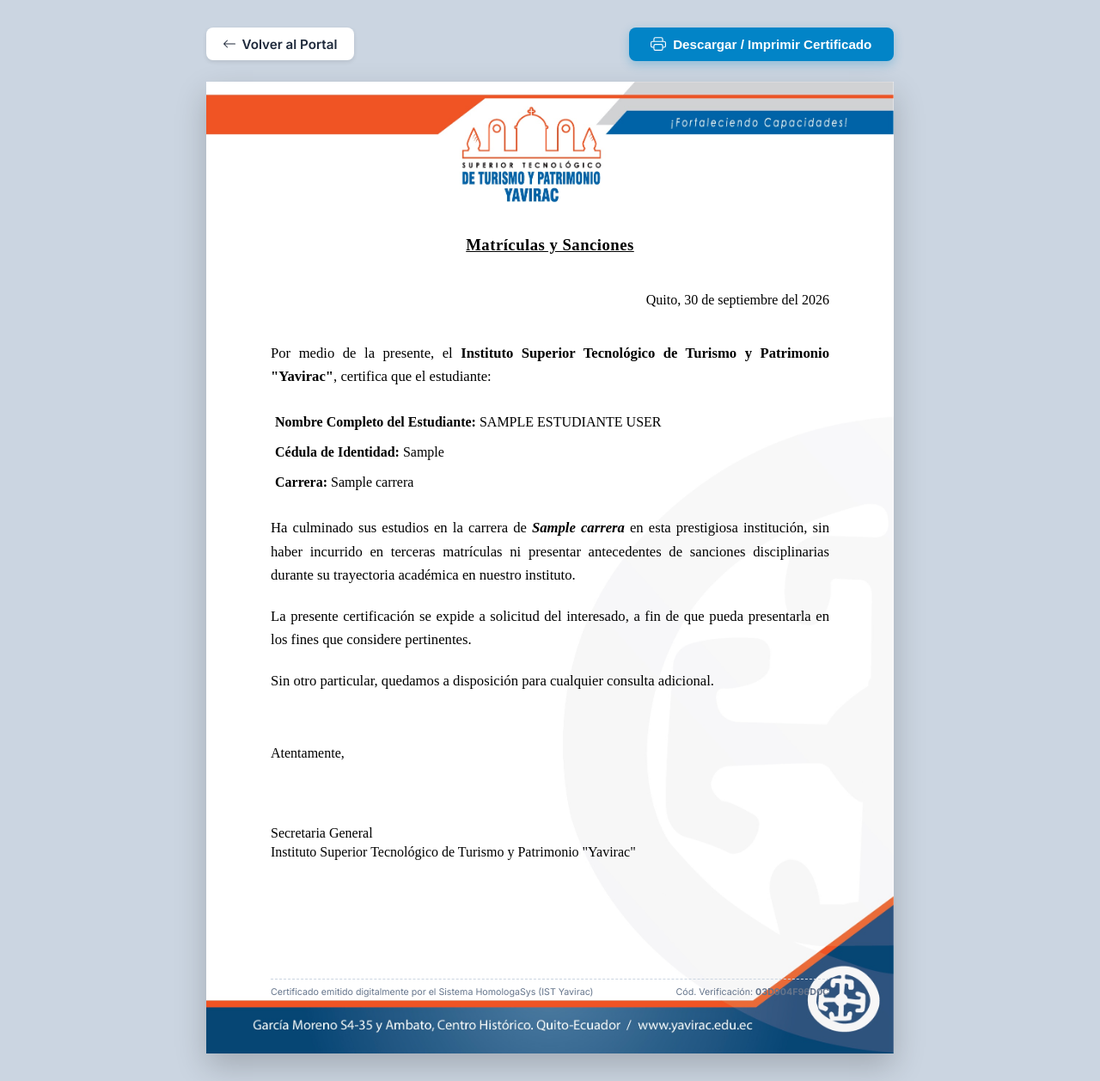
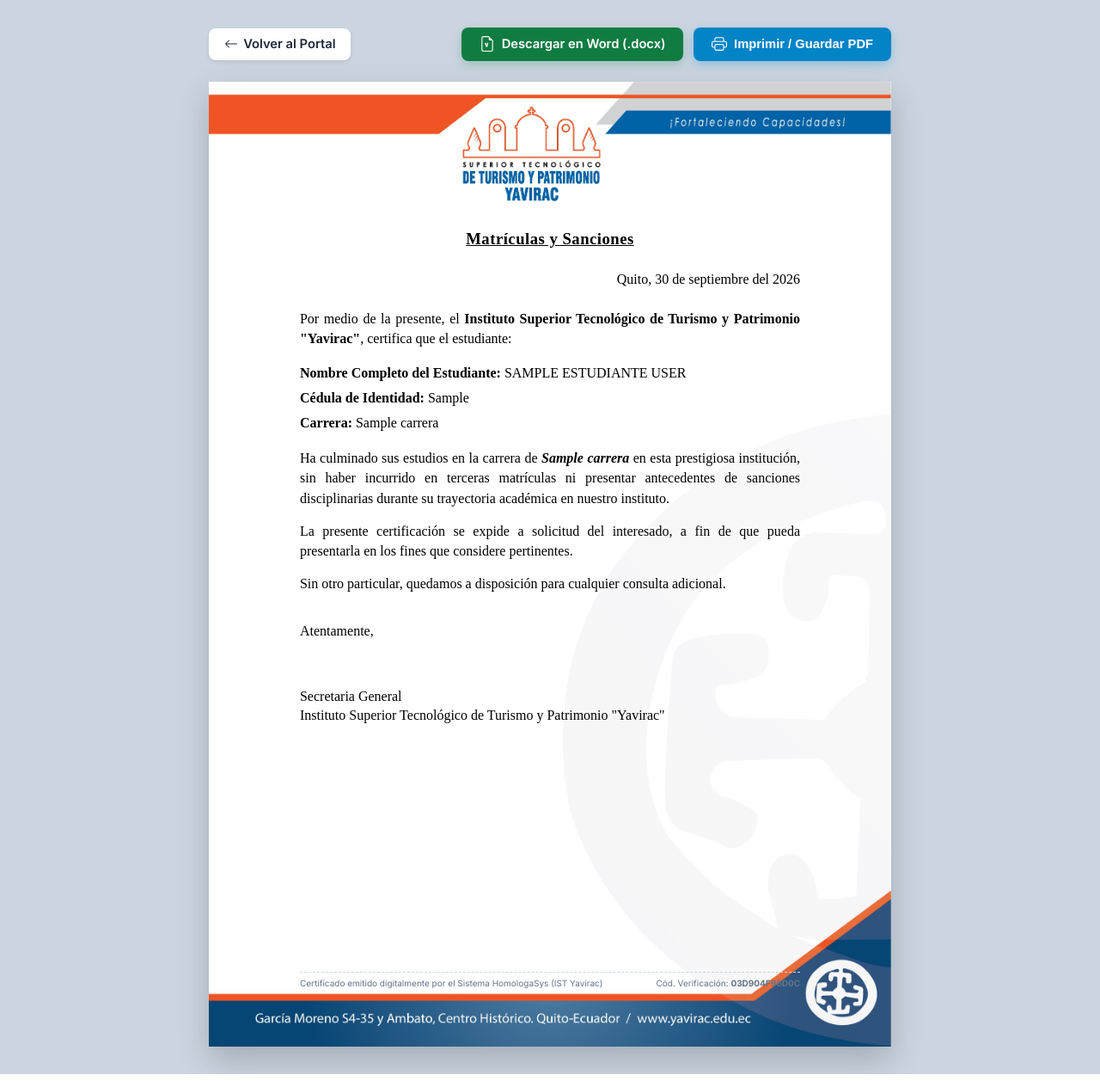
Before and after one commit to ByronMoreno/homologaciones, a Flask app: page /estudiante/certificado-disciplinario in a window 1280 px wide. Shown: the whole page at 86% size. Run offline with Flask 3, Linux system fonts and the light colour scheme; a user stored in the database is signed in; tables that the repository leaves empty hold one stand-in row (values such as "Sample post").

Commit message:
Solucionar certificado en 1 sola hoja con marca de agua y descarga Word docx

```diff
--- a/app/students/views.py
+++ b/app/students/views.py
@@ -1,6 +1,7 @@
 import os
+import io
 import uuid
-from flask import render_template, redirect, url_for, flash, request, session, current_app
+from flask import render_template, redirect, url_for, flash, request, session, current_app, send_file
 from werkzeug.utils import secure_filename
 from sqlalchemy import and_
 from extensions import db
@@ -323,3 +324,144 @@ def certificado_disciplinario():
         fecha_actual=fecha_actual,
         codigo_verif=codigo_verif
     )
+
+
+def generar_documento_docx_certificado(template_path, estudiante_nombre, estudiante_cedula, carrera_nombre, fecha_actual, codigo_verif=None):
+    """Carga la plantilla oficial en Word y sustituye dinámicamente los datos del estudiante respetando marcas de agua y estilos."""
+    import docx
+    doc = docx.Document(template_path)
+
+    for p in doc.paragraphs:
+        full_text = "".join(r.text for r in p.runs)
+
+        # 1. Fecha: Quito, 10 de abril del 2026
+        if "Quito," in full_text:
+            if len(p.runs) > 0:
+                p.runs[0].text = f"Quito, {fecha_actual}"
+                for r in p.runs[1:]:
+                    r.text = ""
+
+        # 2. Nombre completo del estudiante
+        elif "Nombre Completo del Estudiante:" in full_text:
+            replaced = False
+            for r in p.runs:
+                if any(x in r.text for x in ["CENTENO", "QUINAUCHO", "STEVEN"]):
+                    r.text = f" {estudiante_nombre.upper()}"
+                    replaced = True
+            if not replaced and len(p.runs) == 1:
+                p.runs[0].text = f"Nombre Completo del Estudiante: {estudiante_nombre.upper()}"
+
+        # 3. Cédula de Identidad
+        elif "Cédula de Identidad:" in full_text:
+            replaced = False
+            for r in p.runs:
+                if "1752856771" in r.text:
+                    r.text = f" {estudiante_cedula}"
+                    replaced = True
+            if not replaced and len(p.runs) == 1:
+                p.runs[0].text = f"Cédula de Identidad: {estudiante_cedula}"
+
+        # 4. Carrera informativa
+        elif full_text.strip().startswith("Carrera:"):
+            replaced = False
+            for r in p.runs:
+                if "Tecnología Superior" in r.text or "Desarrollo de Software" in r.text:
+                    r.text = f" {carrera_nombre}"
+                    replaced = True
+            if not replaced and len(p.runs) == 1:
+                p.runs[0].text = f"Carrera: {carrera_nombre}"
+
+        # 5. Carrera en negrita en el párrafo del cuerpo
+        elif "Ha culminado sus estudios" in full_text:
+            for r in p.runs:
+                if "Tecnología Superior" in r.text or "Desarrollo de Software" in r.text:
+                    r.text = carrera_nombre
+
+    output = io.BytesIO()
+    doc.save(output)
+    output.seek(0)
+    return output
+
+
+@students_bp.route('/certificado-disciplinario/docx')
+@student_login_required
+def descargar_certificado_docx():
+    """Genera y descarga directamente el archivo oficial .docx pre-llenado con los datos del estudiante."""
+    import hashlib
+    from datetime import datetime
+    from app.models import Solicitud, Seguimiento, TipoDocumento, Documento
+
+    student = Estudiante.query.get(session['student_id'])
+    if not student:
+        session.pop('student_id', None)
+        return redirect(url_for('students.login'))
+
+    dt = datetime.now()
+    meses = [
+        "enero", "febrero", "marzo", "abril", "mayo", "junio",
+        "julio", "agosto", "septiembre", "octubre", "noviembre", "diciembre"
+    ]
+    fecha_actual = f"{dt.day} de {meses[dt.month - 1]} del {dt.year}"
+
+    verif_payload = f"{student.cedula}_{dt.strftime('%Y%m%d%H%M')}"
+    codigo_verif = hashlib.md5(verif_payload.encode('utf-8')).hexdigest()[:12].upper()
+
+    # Registrar el seguimiento en la base de datos
+    solicitud = Solicitud.query.filter_by(estudiante_id=student.id).first()
+    if solicitud:
+        ip_addr = request.remote_addr
+        seguimiento = Seguimiento(
+            solicitud_id=solicitud.id,
+            user_id=None,
+            action='Certificado Word Descargado',
+            details=f"El estudiante descargó en formato Word (.docx) su certificado disciplinario (Verificación: {codigo_verif}).",
+            ip_address=ip_addr
+        )
+        db.session.add(seguimiento)
+
+        # Marcar automáticamente este requisito del checklist como Aprobado
+        tipo_cert = TipoDocumento.query.filter(TipoDocumento.name.ilike('%terceras%')).first()
+        if tipo_cert:
+            doc_cert = Documento.query.filter_by(solicitud_id=solicitud.id, tipo_documento_id=tipo_cert.id).first()
+            if not doc_cert:
+                doc_cert = Documento(
+                    solicitud_id=solicitud.id,
+                    tipo_documento_id=tipo_cert.id,
+                    file_path=None,
+                    filename=None,
+                    status='Aprobado',
+                    version=1,
+                    notes='Generado y descargado en formato Word (.docx) por el estudiante.'
+                )
+                db.session.add(doc_cert)
+            else:
+                doc_cert.status = 'Aprobado'
+                doc_cert.notes = 'Generado y descargado en formato Word (.docx) por el estudiante.'
+
+        db.session.commit()
+
+    template_path = os.path.abspath(
+        os.path.join(current_app.root_path, '..', 'formatos_doc', 'CERTIFICADO DE NO POSEER TERCERAS MATRICULAS Y SANCIONES 2026-1 FORMATO.docx')
+    )
+
+    if not os.path.exists(template_path):
+        flash('No se encontró la plantilla oficial del certificado.', 'error')
+        return redirect(url_for('students.dashboard'))
+
+    carrera_name = student.carrera.name if student.carrera else 'Tecnología Superior'
+    docx_buffer = generar_documento_docx_certificado(
+        template_path=template_path,
+        estudiante_nombre=student.fullname,
+        estudiante_cedula=student.cedula,
+        carrera_nombre=carrera_name,
+        fecha_actual=fecha_actual,
+        codigo_verif=codigo_verif
+    )
+
+    filename = f"Certificado_Terceras_Matriculas_{student.cedula}.docx"
+    return send_file(
+        docx_buffer,
+        as_attachment=True,
+        download_name=filename,
+        mimetype='application/vnd.openxmlformats-officedocument.wordprocessingml.document'
+    )
--- a/app/templates/students/certificado.html
+++ b/app/templates/students/certificado.html
@@ -26,10 +26,10 @@
             min-height: 100vh;
         }
 
-        /* Barra de acciones flotante para pantalla */
+        /* Barra de acciones superior para pantalla */
         .print-btn-container {
             width: 100%;
-            max-width: 800px;
+            max-width: 210mm;
             display: flex;
             justify-content: space-between;
             align-items: center;
@@ -41,12 +41,12 @@
             color: #1e293b;
             text-decoration: none;
             font-weight: 600;
-            font-size: 0.95rem;
+            font-size: 0.92rem;
             display: inline-flex;
             align-items: center;
             gap: 0.4rem;
             background: #ffffff;
-            padding: 0.6rem 1.2rem;
+            padding: 0.6rem 1.1rem;
             border-radius: 8px;
             box-shadow: 0 2px 5px rgba(0,0,0,0.1);
             transition: all 0.2s;
@@ -58,14 +58,44 @@
             transform: translateY(-1px);
         }
 
+        .print-actions {
+            display: flex;
+            align-items: center;
+            gap: 0.75rem;
+        }
+
+        .btn-docx {
+            background-color: #107c41; /* Microsoft Word green */
+            color: #ffffff;
+            text-decoration: none;
+            border: none;
+            padding: 0.65rem 1.3rem;
+            border-radius: 8px;
+            font-weight: 600;
+            font-size: 0.92rem;
+            cursor: pointer;
+            box-shadow: 0 4px 12px rgba(16, 124, 65, 0.25);
+            display: inline-flex;
+            align-items: center;
+            gap: 0.5rem;
+            transition: all 0.2s;
+        }
+
+        .btn-docx:hover {
+            background-color: #0b5a2f;
+            color: #ffffff;
+            transform: translateY(-1px);
+            box-shadow: 0 6px 16px rgba(16, 124, 65, 0.35);
+        }
+
         .btn-print {
             background-color: #0284c7;
             color: #ffffff;
             border: none;
-            padding: 0.65rem 1.6rem;
+            padding: 0.65rem 1.3rem;
             border-radius: 8px;
             font-weight: 600;
-            font-size: 0.95rem;
+            font-size: 0.92rem;
             cursor: pointer;
             box-shadow: 0 4px 12px rgba(2, 132, 199, 0.3);
             display: inline-flex;
@@ -80,28 +110,45 @@
             box-shadow: 0 6px 16px rgba(2, 132, 199, 0.4);
         }
 
-        /* Hoja de Certificado Formato A4 / Letter */
+        /* Hoja de Certificado Formato A4 Exacto (210mm x 297mm) */
         .cert-sheet {
+            position: relative;
             background-color: #ffffff;
-            background-image: url("{{ url_for('static', filename='img/hoja_membretada_yavirac.png') }}");
-            background-size: 100% 100%;
-            background-repeat: no-repeat;
-            background-position: center top;
-            width: 800px;
-            min-height: 1130px;
-            padding: 160px 75px 65px 75px;
+            width: 210mm;
+            height: 297mm;
+            max-height: 297mm;
+            min-height: 297mm;
+            box-sizing: border-box;
+            padding: 42mm 28mm 18mm 28mm;
             box-shadow: 0 15px 35px rgba(0, 0, 0, 0.2);
-            position: relative;
+            margin: 0 auto;
+            overflow: hidden;
             display: flex;
             flex-direction: column;
             justify-content: space-between;
         }
 
+        /* Imagen de Fondo / Marca de Agua Yavirac como elemento DOM para impresión 100% garantizada */
+        .cert-watermark {
+            position: absolute;
+            top: 0;
+            left: 0;
+            width: 210mm;
+            height: 297mm;
+            object-fit: fill;
+            z-index: 0;
+            pointer-events: none;
+            -webkit-print-color-adjust: exact !important;
+            print-color-adjust: exact !important;
+        }
+
         /* Contenido del Documento */
         .doc-content {
+            position: relative;
+            z-index: 1;
             flex-grow: 1;
-            font-size: 12.5pt;
-            line-height: 1.65;
+            font-size: 12pt;
+            line-height: 1.48;
             color: #000000;
         }
 
@@ -110,32 +157,33 @@
             font-weight: bold;
             text-decoration: underline;
             font-size: 14pt;
-            margin-top: 15px;
-            margin-bottom: 35px;
+            margin-top: 10px;
+            margin-bottom: 22px;
             letter-spacing: 0.5px;
         }
 
         .doc-date {
             text-align: right;
             font-size: 12pt;
-            margin-bottom: 35px;
+            margin-bottom: 22px;
         }
 
         .doc-paragraph {
             text-align: justify;
-            margin-bottom: 20px;
+            margin-bottom: 14px;
             text-justify: inter-word;
+            line-height: 1.48;
         }
 
         .doc-student-info {
-            margin: 25px 0;
-            padding-left: 5px;
-            line-height: 1.8;
+            margin: 16px 0;
+            padding-left: 0;
+            line-height: 1.55;
             font-size: 12pt;
         }
 
         .doc-student-info div {
-            margin-bottom: 6px;
+            margin-bottom: 4px;
         }
 
         .doc-student-info strong {
@@ -143,13 +191,13 @@
         }
 
         .doc-signature-block {
-            margin-top: 60px;
+            margin-top: 32px;
             font-size: 12pt;
-            line-height: 1.4;
+            line-height: 1.35;
         }
 
         .doc-signature-block .firmante {
-            margin-top: 70px;
+            margin-top: 55px; /* Espacio exacto para firma manuscrita y sello */
             font-weight: normal;
         }
 
@@ -163,27 +211,33 @@
 
         /* Pie de verificación institucional */
         .doc-footer-security {
+            position: relative;
+            z-index: 1;
             font-family: 'Inter', sans-serif;
-            font-size: 8pt;
+            font-size: 7.5pt;
             color: #64748b;
             border-top: 1px dashed #cbd5e1;
-            padding-top: 8px;
+            padding-top: 6px;
             display: flex;
             justify-content: space-between;
             align-items: center;
         }
 
-        /* Estilos de Impresión / Guardar como PDF */
+        /* Reglas estrictas de Impresión para forzar 1 SOLA HOJA y Marca de Agua */
         @page {
             size: A4 portrait;
             margin: 0;
         }
 
         @media print {
-            body {
-                background-color: #ffffff !important;
+            html, body {
+                width: 210mm !important;
+                height: 297mm !important;
+                max-height: 297mm !important;
+                margin: 0 !important;
                 padding: 0 !important;
-                margin: 0 !important;
+                background: #ffffff !important;
+                overflow: hidden !important;
                 -webkit-print-color-adjust: exact !important;
                 print-color-adjust: exact !important;
             }
@@ -193,19 +247,29 @@
             }
 
             .cert-sheet {
-                width: 100% !important;
-                max-width: 100% !important;
+                width: 210mm !important;
                 height: 297mm !important;
+                max-height: 297mm !important;
                 min-height: 297mm !important;
-                padding: 48mm 25mm 20mm 25mm !important;
+                padding: 42mm 28mm 18mm 28mm !important;
                 box-shadow: none !important;
                 border: none !important;
                 margin: 0 !important;
+                overflow: hidden !important;
                 page-break-after: avoid !important;
                 page-break-inside: avoid !important;
-                background-image: url("{{ url_for('static', filename='img/hoja_membretada_yavirac.png') }}") !important;
-                background-size: 100% 100% !important;
-                background-repeat: no-repeat !important;
+                page-break-before: avoid !important;
+            }
+
+            .cert-watermark {
+                display: block !important;
+                position: absolute !important;
+                top: 0 !important;
+                left: 0 !important;
+                width: 210mm !important;
+                height: 297mm !important;
+                object-fit: fill !important;
+                z-index: 0 !important;
                 -webkit-print-color-adjust: exact !important;
                 print-color-adjust: exact !important;
             }
@@ -227,16 +291,30 @@
             </svg>
             Volver al Portal
         </a>
-        <button onclick="window.print()" class="btn-print">
-            <svg xmlns="http://www.w3.org/2000/svg" width="18" height="18" fill="currentColor" viewBox="0 0 16 16">
-                <path d="M5 1a2 2 0 0 0-2 2v2H2a2 2 0 0 0-2 2v3a2 2 0 0 0 2 2h1v1a2 2 0 0 0 2 2h6a2 2 0 0 0 2-2v-1h1a2 2 0 0 0 2-2V7a2 2 0 0 0-2-2h-1V3a2 2 0 0 0-2-2zM4 3a1 1 0 0 1 1-1h6a1 1 0 0 1 1 1v2H4zm1 5a2 2 0 0 0-2 2v1H2a1 1 0 0 1-1-1V7a1 1 0 0 1 1-1h12a1 1 0 0 1 1 1v3a1 1 0 0 1-1 1h-1v-1a2 2 0 0 0-2-2zm7 2v3a1 1 0 0 1-1 1H5a1 1 0 0 1-1-1v-3a1 1 0 0 1 1-1h6a1 1 0 0 1 1 1"/>
-            </svg>
-            Descargar / Imprimir Certificado
-        </button>
+        <div class="print-actions">
+            <!-- Descargar en Word editable pre-llenado -->
+            <a href="{{ url_for('students.descargar_certificado_docx') }}" class="btn-docx">
+                <svg xmlns="http://www.w3.org/2000/svg" width="18" height="18" fill="currentColor" viewBox="0 0 16 16">
+                    <path d="M14 4.5V14a2 2 0 0 1-2 2H4a2 2 0 0 1-2-2V2a2 2 0 0 1 2-2h5.5zm-3 0A1.5 1.5 0 0 1 9.5 3V1H4a1 1 0 0 0-1 1v12a1 1 0 0 0 1 1h8a1 1 0 0 0 1-1V4.5z"/>
+                    <path d="M5.485 6.879l1.036 4.332h1.468l1.055-4.332h-1.12l-.568 2.85h-.028l-.65-2.85zm3.642 0h-1.07l-.64 2.85h-.028l-.578-2.85H5.7l1.046 4.332h1.46z"/>
+                </svg>
+                Descargar en Word (.docx)
+            </a>
+            <!-- Imprimir o Guardar en PDF directamente -->
+            <button onclick="window.print()" class="btn-print">
+                <svg xmlns="http://www.w3.org/2000/svg" width="18" height="18" fill="currentColor" viewBox="0 0 16 16">
+                    <path d="M5 1a2 2 0 0 0-2 2v2H2a2 2 0 0 0-2 2v3a2 2 0 0 0 2 2h1v1a2 2 0 0 0 2 2h6a2 2 0 0 0 2-2v-1h1a2 2 0 0 0 2-2V7a2 2 0 0 0-2-2h-1V3a2 2 0 0 0-2-2zM4 3a1 1 0 0 1 1-1h6a1 1 0 0 1 1 1v2H4zm1 5a2 2 0 0 0-2 2v1H2a1 1 0 0 1-1-1V7a1 1 0 0 1 1-1h12a1 1 0 0 1 1 1v3a1 1 0 0 1-1 1h-1v-1a2 2 0 0 0-2-2zm7 2v3a1 1 0 0 1-1 1H5a1 1 0 0 1-1-1v-3a1 1 0 0 1 1-1h6a1 1 0 0 1 1 1"/>
+                </svg>
+                Imprimir / Guardar PDF
+            </button>
+        </div>
     </div>
 
-    <!-- Hoja Membretada Oficial Yavirac -->
+    <!-- Hoja Membretada Oficial Yavirac (A4 Estricto en 1 Sola Hoja) -->
     <div class="cert-sheet">
+        <!-- Marca de agua oficial como elemento de imagen para garantizar impresión en todo navegador -->
+        <img class="cert-watermark" src="{{ url_for('static', filename='img/hoja_membretada_yavirac.png') }}" alt="Membrete Yavirac">
+
         <div class="doc-content">
             <div class="doc-title">
                 Matrículas y Sanciones
--- a/requirements.txt
+++ b/requirements.txt
@@ -12,3 +12,4 @@ email-validator==2.1.0.post1
 Werkzeug==3.1.3
 gunicorn==23.0.0
 reportlab==5.0.0
+python-docx>=1.1.0
```
Also changed, not shown: app/templates/students/dashboard.html (+9 -4 lines).
